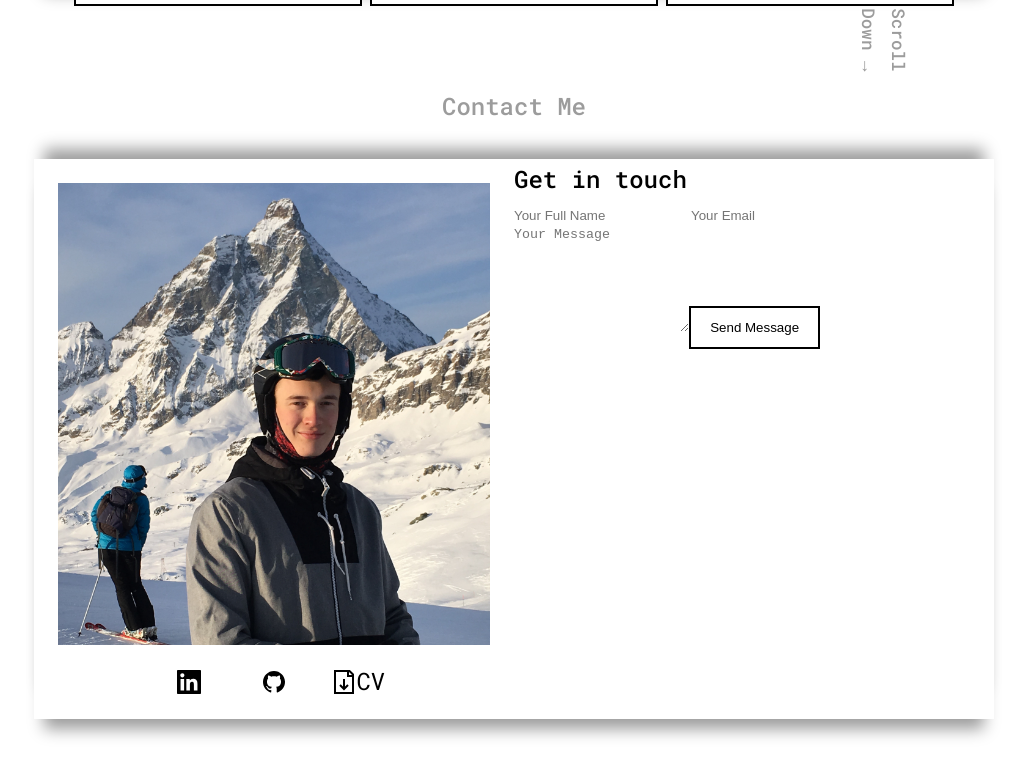
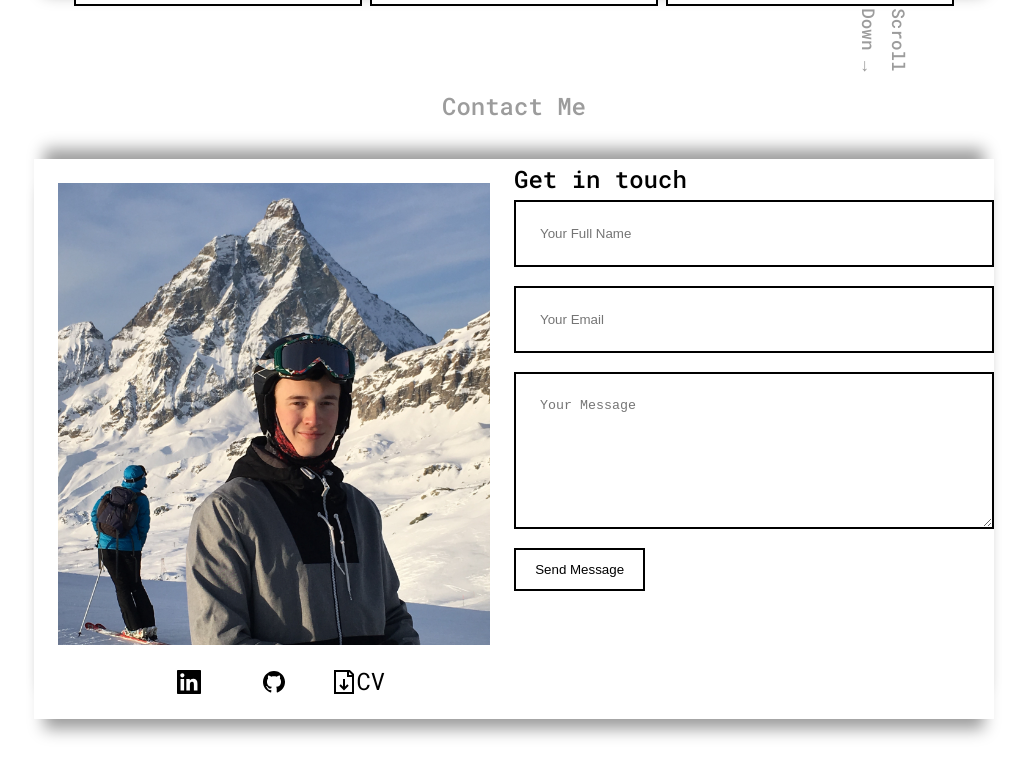
Before and after one commit to willkewell/willkewell.github.io, a React (Create React App) app: page / in a window 1280 px wide. Shown: the part 3130-3906 px from the top of the page, without its empty margins (126-1153 px from the left). Built offline with nearby package versions, Linux system fonts and the light colour scheme.

Commit message:
Form styling

```diff
--- a/src/components/contact/contact.css
+++ b/src/components/contact/contact.css
@@ -49,3 +49,17 @@
 .contact__content {
     width: 50%;
 }
+
+/* ================ FORM ================ */
+form {
+    display: flex;
+    flex-direction: column;
+    gap: 1.2rem;
+}
+
+input, textarea {
+    width: 100%;
+    padding: 1.5rem;
+    background: transparent;
+    border: 2px solid var(--color-black);
+}
--- a/src/components/nav/nav.css
+++ b/src/components/nav/nav.css
@@ -24,7 +24,6 @@ nav a {
 
 nav a:hover{
     background: var(--color-grey);
-
 }
 
 /* MEDIA QUERIES (TABLET DEVICES) */
```
